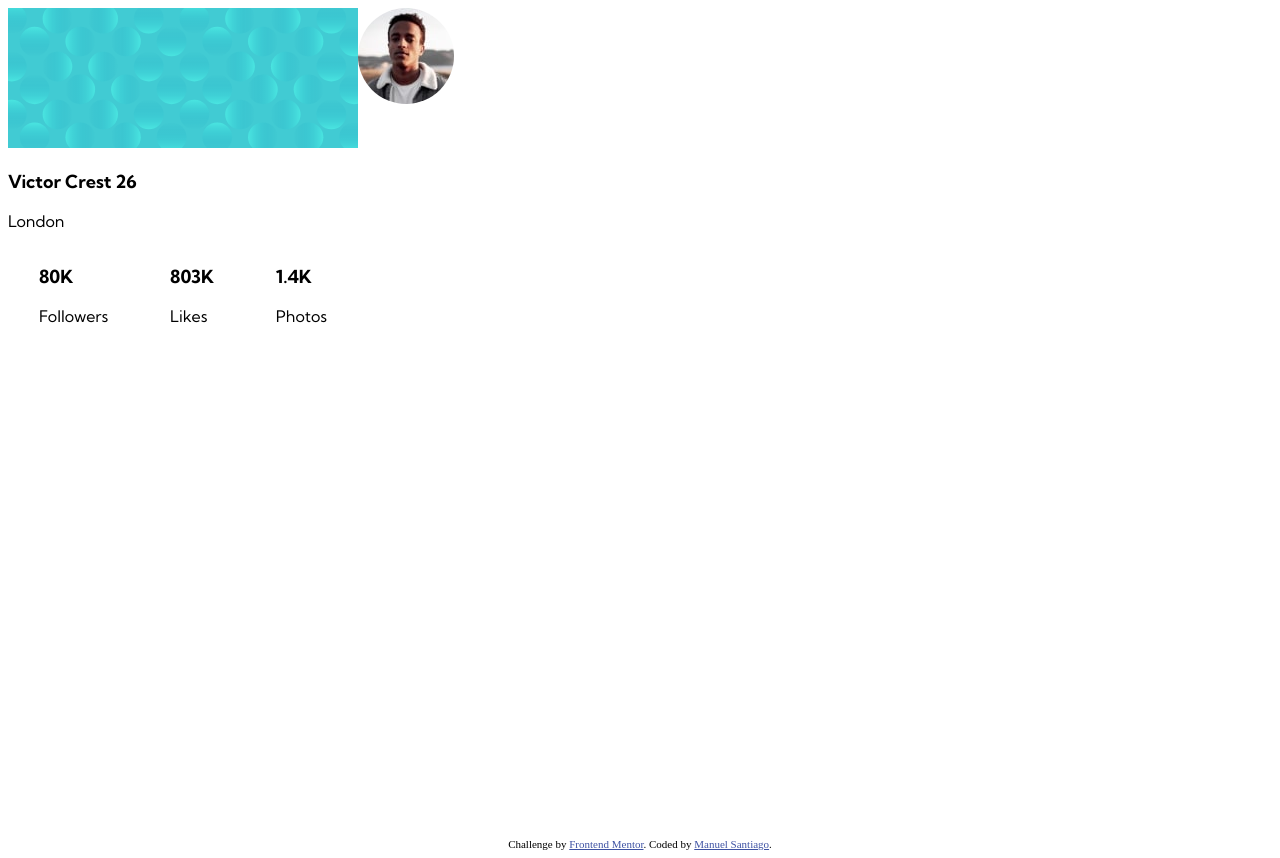
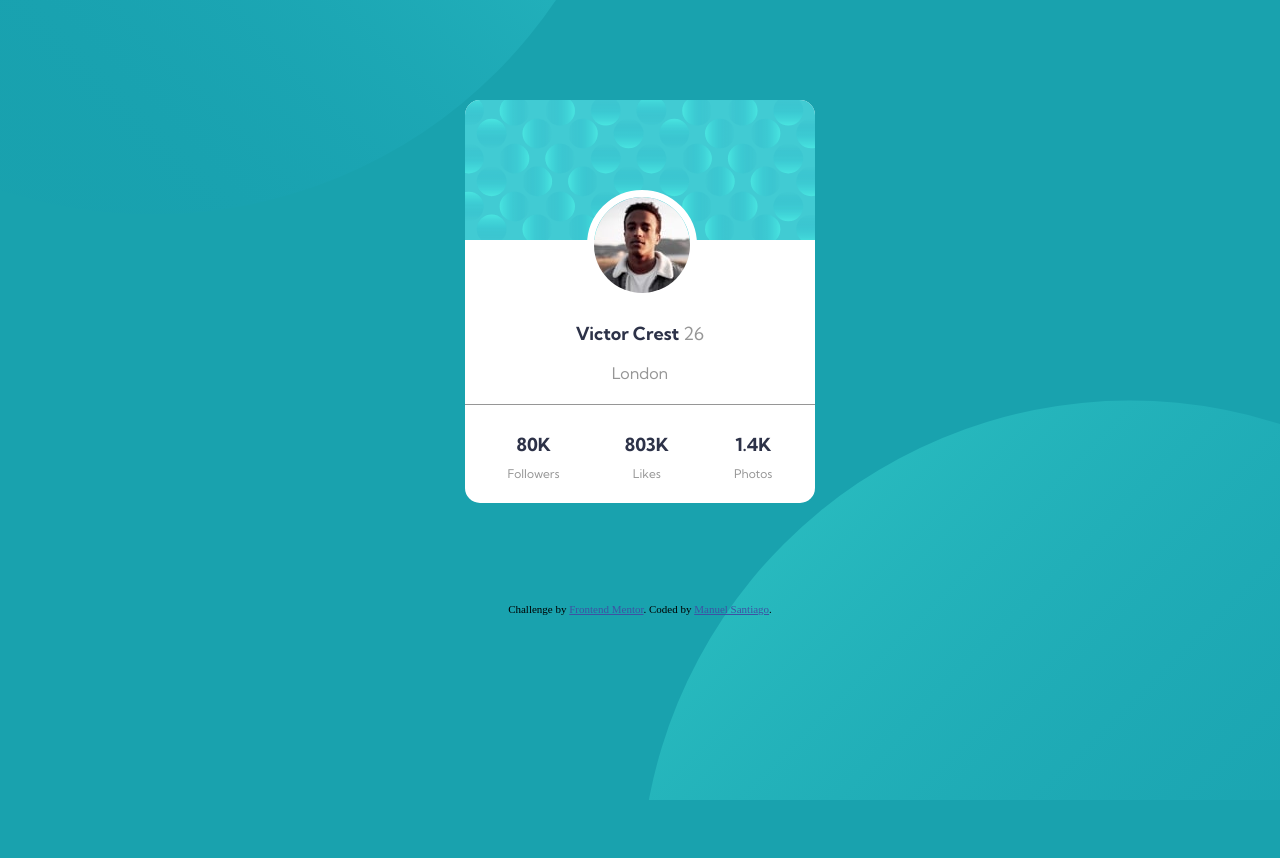
Before and after one commit to manuel-sm/profile-card-component, a plain HTML site: page index.html in a window 1280 px wide. After the commit the page ends 800 px from the top, so only its background shows below. Drawn offline with Linux system fonts and the light colour scheme.

Commit message:
background added

```diff
--- a/index.html
+++ b/index.html
@@ -24,6 +24,7 @@
       .attribution {
         font-size: 11px;
         text-align: center;
+        margin-top: 100px;
       }
       .attribution a {
         color: hsl(228, 45%, 44%);
@@ -31,14 +32,19 @@
     </style>
   </head>
   <body>
+    <div class="body">
       <div class="card">
-      <div class="imgBack">
+        <div class="bg-image">
+          <div class="bg-container">
             <img src="./images/bg-pattern-card.svg" alt="" />
-        <img class="imgAvatar" src="./images/image-victor.jpg" alt="" />
           </div>
-      <div class="info">
-        <h3>Victor Crest <span class="edad">26</span></h3>
-        <p class="place">London</p>
+          <div class="avatar-container">
+            <img src="./images/image-victor.jpg" alt="" />
+          </div>
+        </div>
+        <div class="userInfo">
+          <h3>Victor Crest <span class="age">26</span></h3>
+          <p>London</p>
         </div>
         <div class="stadisticsInfo">
           <div class="stats">
@@ -55,7 +61,7 @@
           </div>
         </div>
       </div>
-
+    </div>
     <div class="attribution">
       Challenge by
       <a href="https://www.frontendmentor.io?ref=challenge" target="_blank"
--- a/styles/styles.scss
+++ b/styles/styles.scss
@@ -1,6 +1,5 @@
 // Colors
 // Primary
-
 $DarkCyan: hsl(185, 75%, 39%);
 $Very-dark-desaturated-blue: hsl(229, 23%, 23%);
 $Dark-grayish-blue: hsl(227, 10%, 46%);
@@ -14,19 +13,69 @@ $fontsize: 18px;
 //Font family
 $fontfamily: 'Kumbh Sans', sans-serif;
 
+body{
+    background-color: $DarkCyan;
+    position: relative;
+    background-image: url("/images/bg-pattern-top.svg"), url("/images/bg-pattern-bottom.svg");
+    background-repeat: no-repeat, no-repeat;
+    background-position: right 50vw bottom 50vh, left 50vw top 50vh;
+    margin: 0;
+    overflow: hidden;
+}
+
+.body{
+    display: flex;
+    justify-content: center;
+}
+
 .card{
     display: flex;
     flex-flow: column;
+    background-color: white;
     width: 350px;
-    height: 830px;
     font-family: $fontfamily;
+    margin-top: 100px;
+    border-radius: 15px;
 }
 
-.imgAvatar{
-    width: 96px;
-    height: 96px;
-    border-radius: 100%;
+.bg-image{
+    position: relative;
+}
+
+.bg-container img{
+        border-top-right-radius: 15px;
+        border-top-left-radius: 15px;
+}
+.avatar-container{
     position: absolute;
+    left: 122px;
+    top: 90px;
+
+    img{
+        width: 96px;
+        height: 96px;
+        border-radius: 100%;
+        border: white 7px solid
+    }
+}
+
+.userInfo{
+    margin-top: 60px;
+    margin-bottom: 5px;
+    text-align: center;
+
+    .age{
+        font-weight: normal;
+        color: $Darkgray;
+    }
+
+    h3{
+        color: $Very-dark-desaturated-blue;
+    }
+
+    p{
+        color: $Darkgray;
+    }
 }
 
 h3{
@@ -36,8 +85,21 @@ h3{
 .stadisticsInfo{
     display: flex;
     justify-content: space-around;
+    border-top: 1px solid $Darkgray;
+    padding: 10px 10px;
 
     .stats{
-        justify-content: center;
+        text-align: center;
+
+        h3{
+            margin-bottom: 0;
+            color: $Very-dark-desaturated-blue;
+        }
+
+        p{
+            margin-top: 10px;
+            font-size: 12px;
+            color: $Darkgray;
+        }
     }
 }
```
Also changed, not shown: styles/styles.css, 1 other file. Lines whose indentation alone changed are shown as unchanged.
